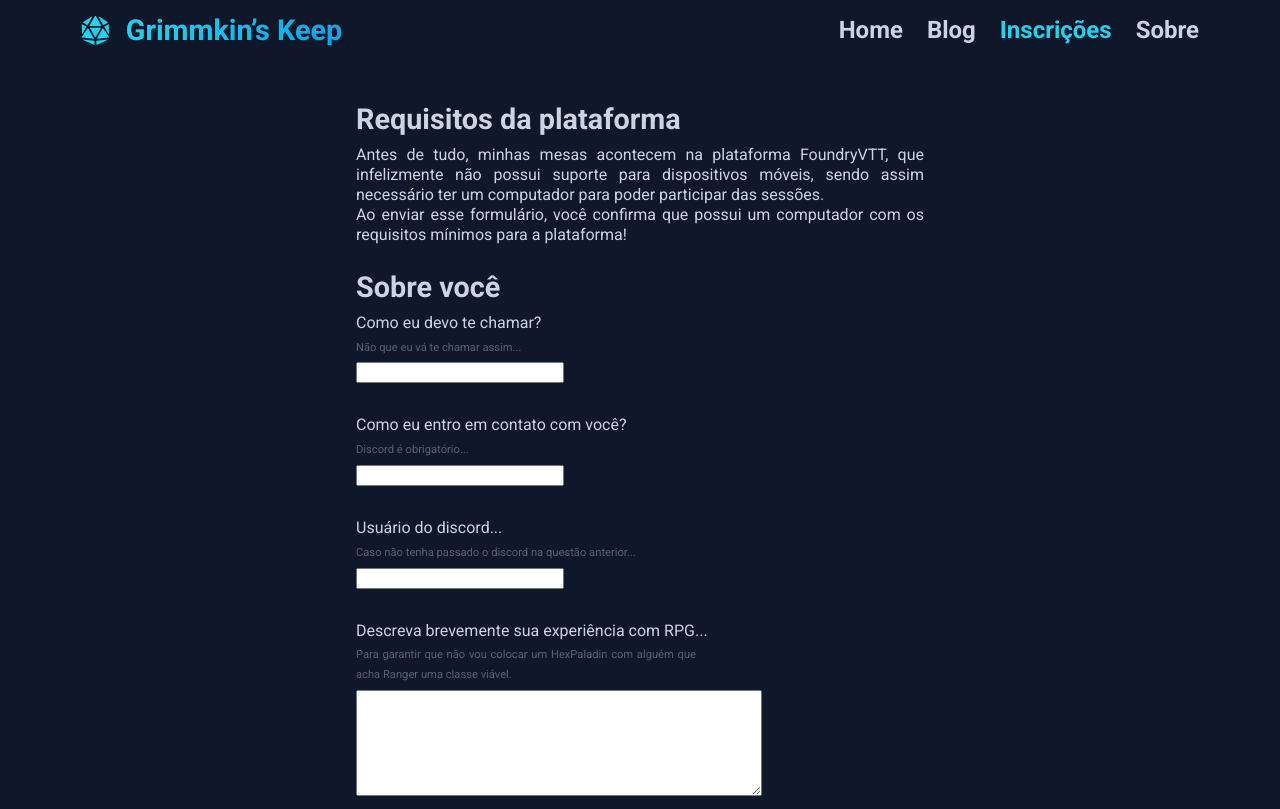
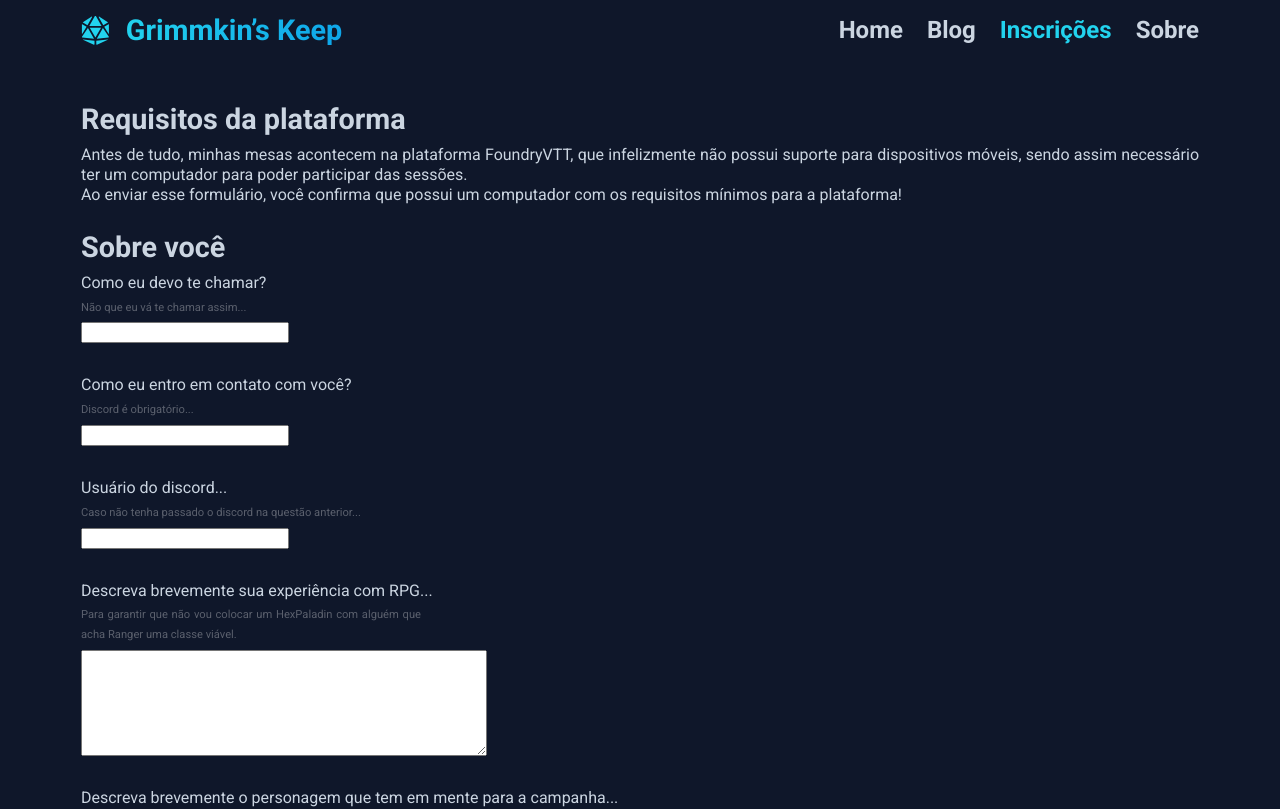
Before and after one commit to mikedsousa/react_rpg-page, a React (Vite) app: page /form in a window 1280 px wide. Shown: the top 809 px of the page. Built offline with nearby package versions, Linux system fonts and the light colour scheme.

Commit message:
add: v1 do formulário concluido

```diff
--- a/src/pages/Form/Form.module.scss
+++ b/src/pages/Form/Form.module.scss
@@ -1,10 +1,11 @@
 .form {
   display: flex;
   flex-direction: column;
+  align-items: flex-start;
   gap: 2rem;
   margin: 2rem auto 0;
   padding: 1rem;
   text-align: justify;
   line-height: 20px;
-  max-width: 600px;
+  max-width: 1150px;
 }
```
